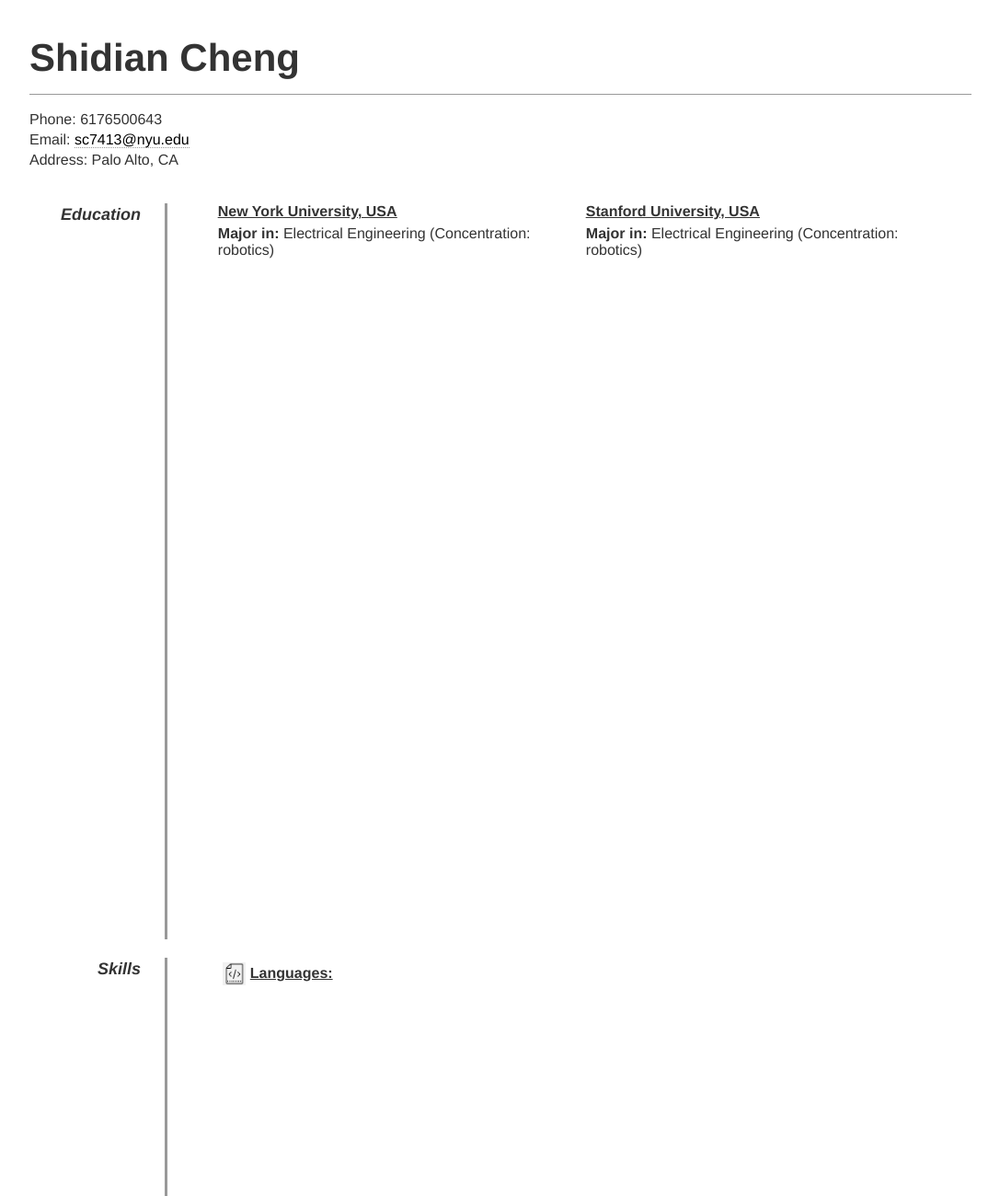
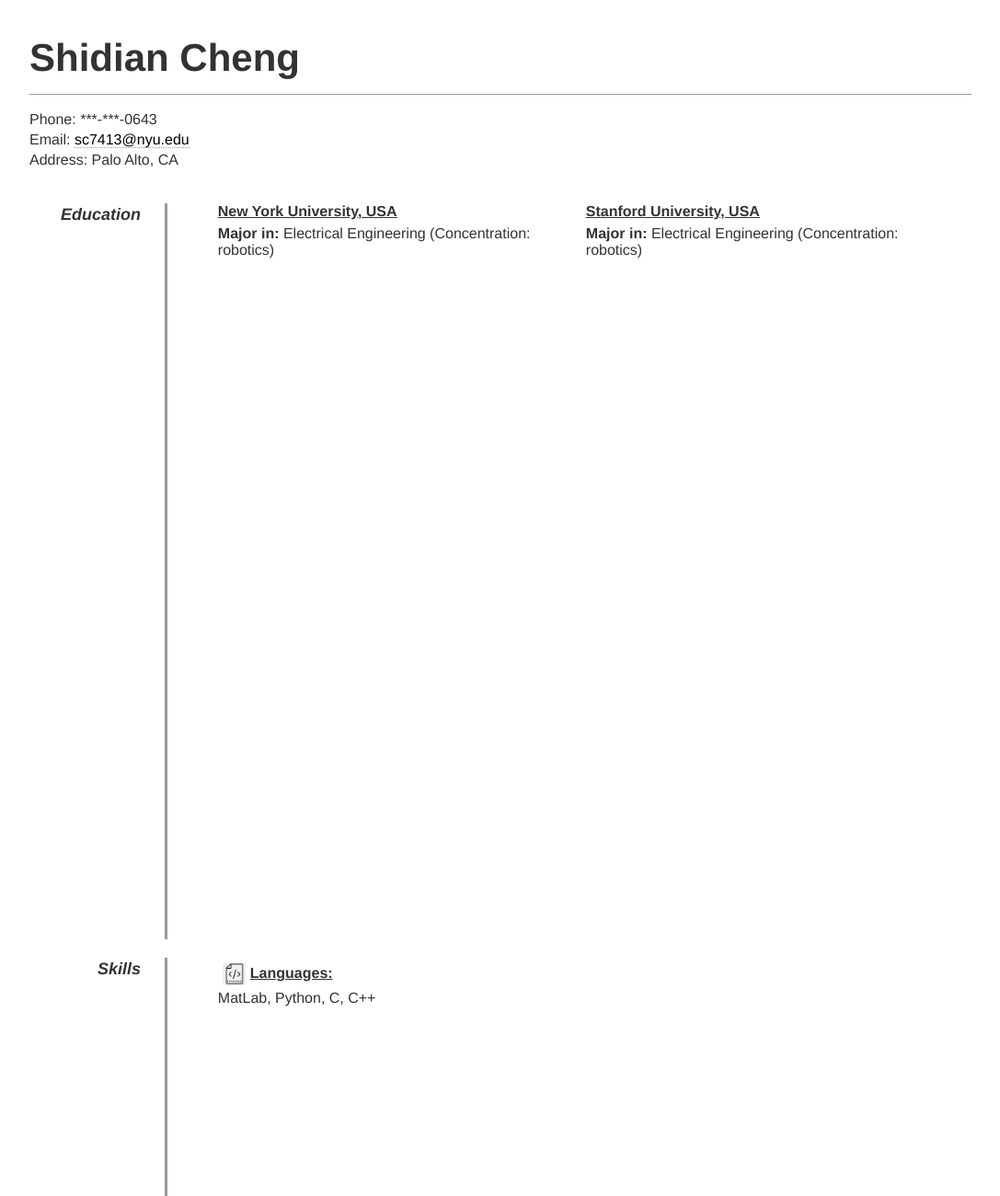
Before and after one commit to allezsindia/allezsindia.github.io, a plain HTML site: page index.html in a window 1280 px wide. Shown: the top 1300 px of the page at 92% size, without its empty margins (96-1183 px from the left). Drawn offline with nearby package versions, Linux system fonts and the light colour scheme.

Commit message:
Update index.html

```diff
--- a/index.html
+++ b/index.html
@@ -48,7 +48,7 @@
             <!-- Microformats! -->
             <h1 class="fn">Shidian Cheng</h1>
             <p>
-                Phone: <span class="tel">6176500643</span><br />
+                Phone: <span class="tel">***-***-0643</span><br />
                 Email: <a class="email" href="mailto:sc7413@nyu.edu">sc7413@nyu.edu</a><br />
                 Address: <span class="add">Palo Alto, CA</span><br />
             </p>
@@ -78,6 +78,9 @@
                     <tr>
                         <th><img src="allezsindia.github.io_images/code.png" alt="Languages">Languages:</th>
                     </tr>
+                    <tr>
+                        <td>MatLab, Python, C, C++ </td>
+                    </tr>
                 </table>
                 </br>
             </dd>
@@ -99,11 +102,10 @@
 
         <div class="clear"></div>
         <script>
-            document.write("allezsindia in Stanford, Palo Alto, California, 94305");
+            document.write("This is allezsindia Stanford, Palo Alto, California, 94305");
+            document.write("Stanford, Palo Alto, California, 94305");
          </script>
 
     </div>
-
 </body>
-
 </html>
```
